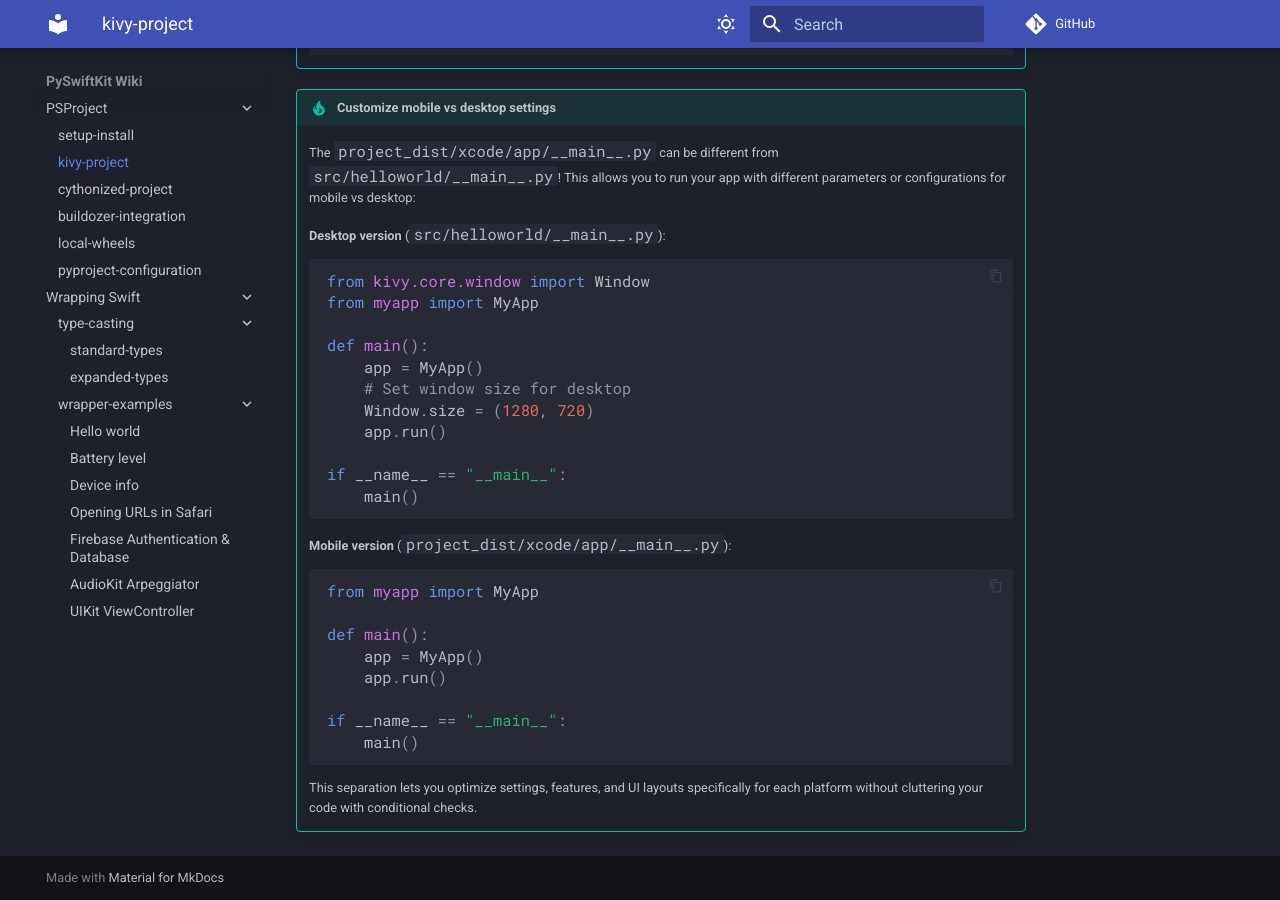
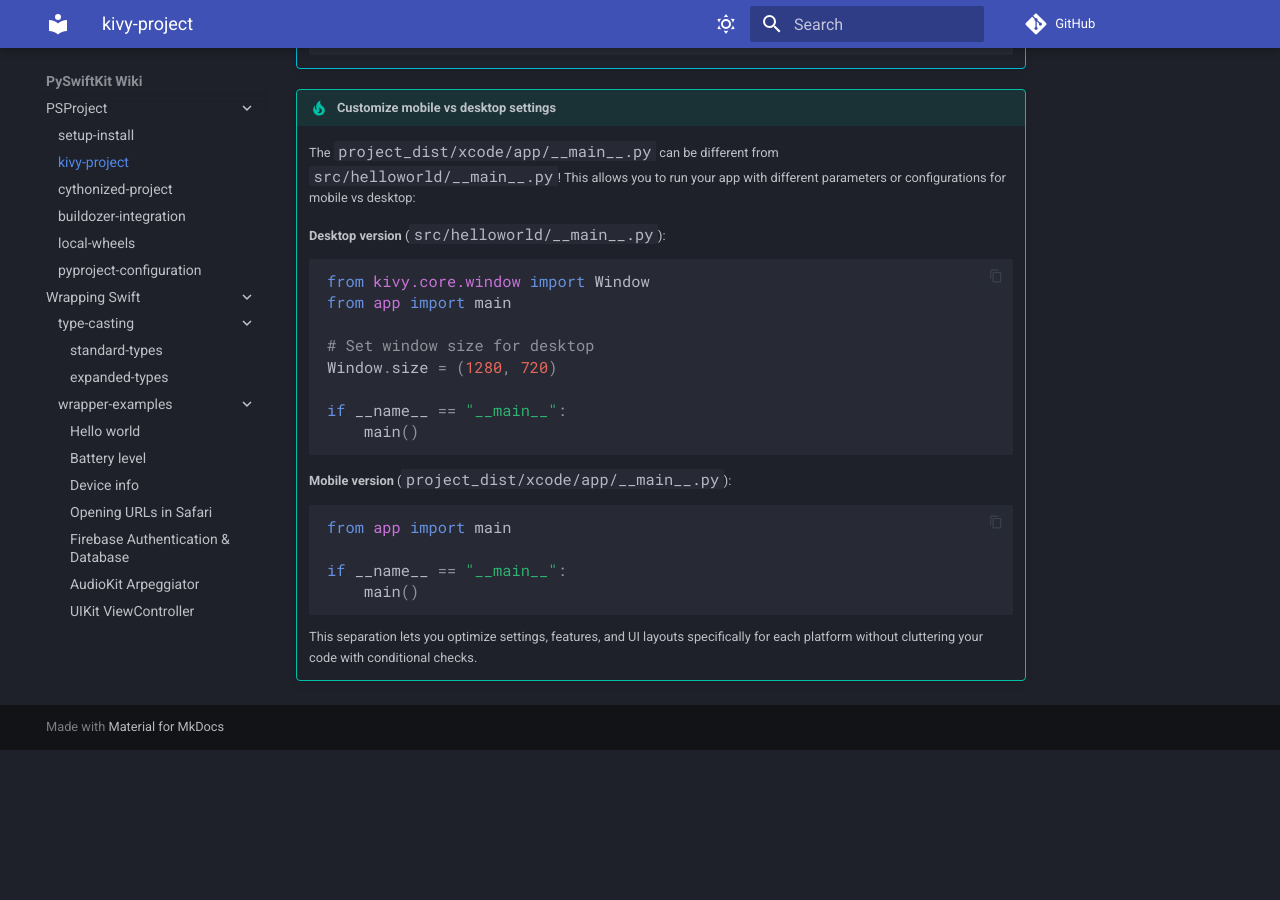
Before and after one commit to Py-Swift/wiki-source, an MkDocs documentation site: the page built from docs/project/kivy/create.md, in a window 1280 px wide and 900 px high, scrolled down 3369 px. Built offline with MkDocs 1.6.1 and Material for MkDocs 9.7.7, drawn with Linux system fonts in a browser that asks for light colours; comment, search, counter and statistics services are not loaded; after the commit the page ends 4119 px from its top, so only the background shows below that.

Commit message:
Update examples to import main() from app.py

````diff
--- a/docs/project/kivy/create.md
+++ b/docs/project/kivy/create.md
@@ -52,13 +52,10 @@
     **Desktop version** (`src/helloworld/__main__.py`):
     ```python
     from kivy.core.window import Window
-    from myapp import MyApp
+    from app import main
 
-    def main():
-        app = MyApp()
-        # Set window size for desktop
-        Window.size = (1280, 720)
-        app.run()
+    # Set window size for desktop
+    Window.size = (1280, 720)
 
     if __name__ == "__main__":
         main()
@@ -66,11 +63,7 @@
 
     **Mobile version** (`project_dist/xcode/app/__main__.py`):
     ```python
-    from myapp import MyApp
-
-    def main():
-        app = MyApp()
-        app.run()
+    from app import main
 
     if __name__ == "__main__":
         main()
````
